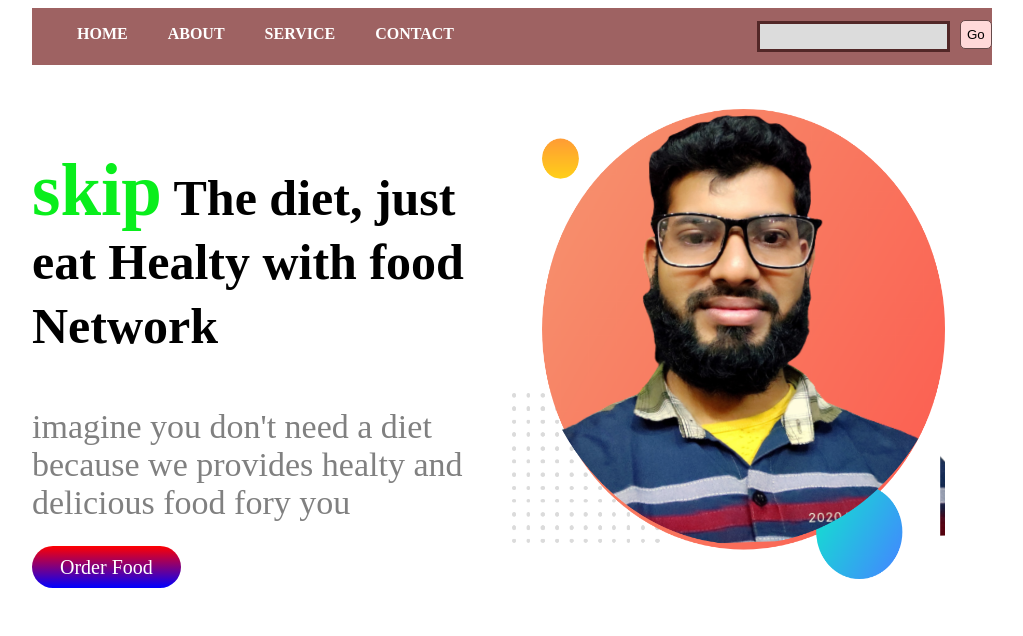
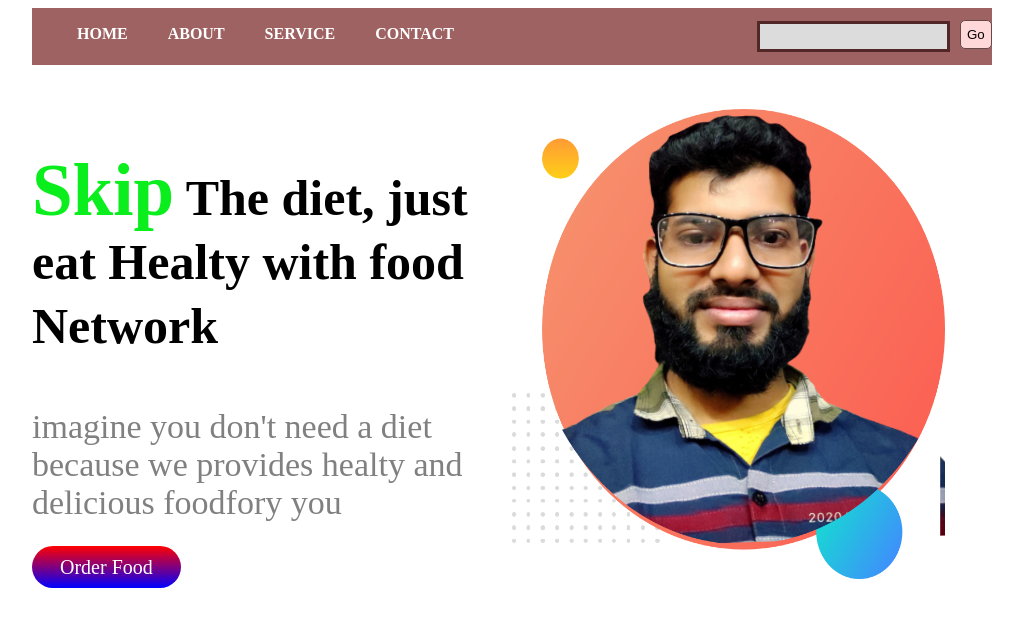
Before and after one commit to niaz3315/assingment_1, a plain HTML site: page index.html in a window 1280 px wide. Shown: the top 636 px of the page, without its empty margins (128-1151 px from the left). Drawn offline with Linux system fonts and the light colour scheme.

Commit message:
banner add

```diff
--- a/index.html
+++ b/index.html
@@ -34,8 +34,8 @@
         <!-- banner section -->
         <section class="banner">
             <div class="bannerleft">
-                <h1><span id="skip">skip</span> The diet, just eat Healty with food Network</h1>
-                <p>imagine you don't need a diet because we provides healty and delicious food fory you</p>
+                <h1><span id="skip">Skip</span> The diet, just eat Healty with food Network</h1>
+                <p>imagine you don't need a diet because we provides healty and delicious foodfory you</p>
                 <a href="https://www.facebook.com/nmm.niaz" target="_blank">Order Food</a>
             </div>
             <div class="bannerright">
```
